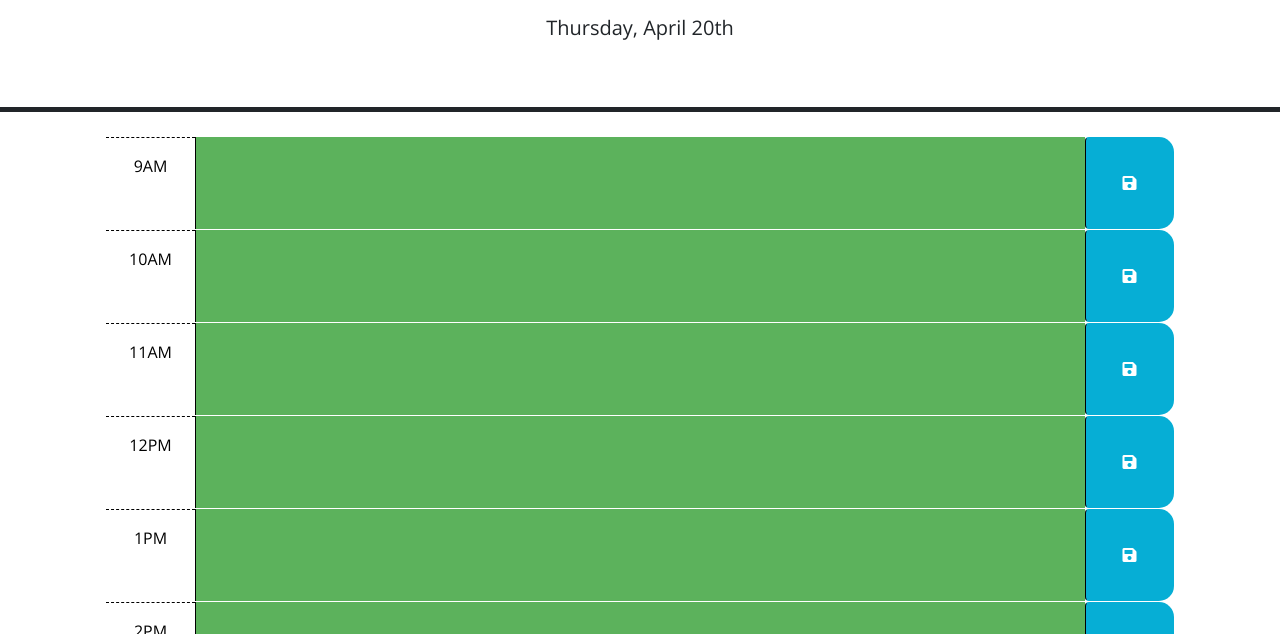
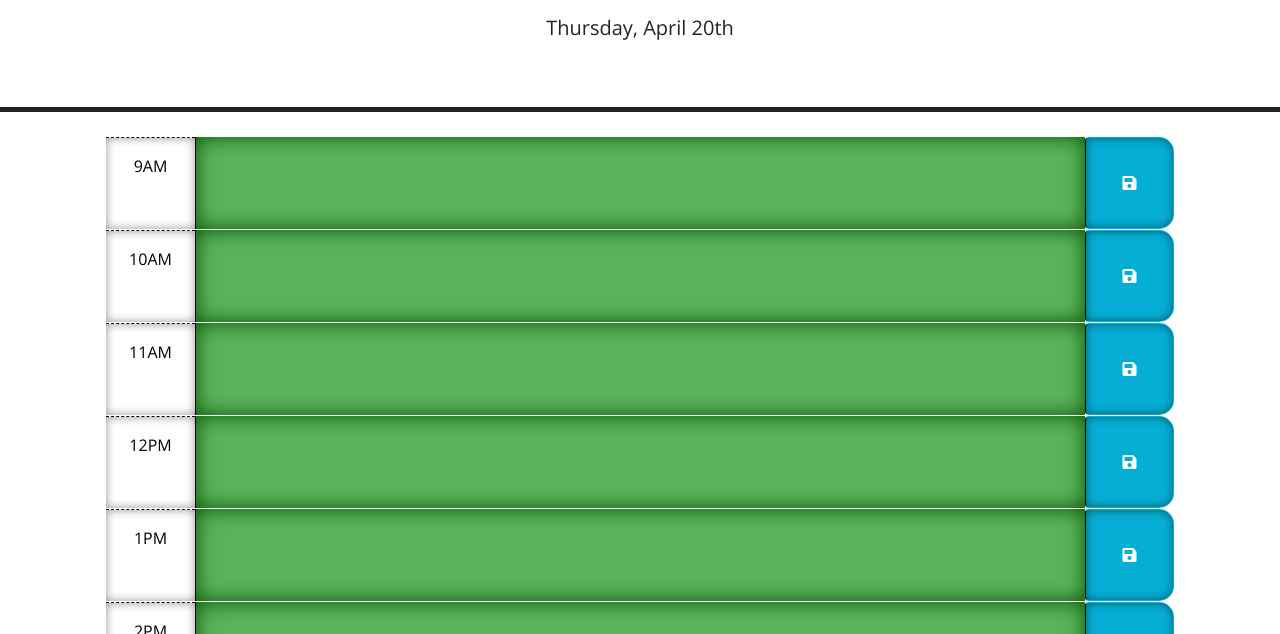
Before and after one commit to Peterksharma/Daily-sceduler, a plain HTML site: page index.html in a window 1280 px wide. Shown: the part 166-800 px from the top of the page. Drawn offline with nearby package versions, Linux system fonts and the light colour scheme.

Commit message:
final updates before submit

```diff
--- a/script.js
+++ b/script.js
@@ -9,10 +9,12 @@ $(function () {
     var startHour = 9; // 9AM
     var endHour = 18; // 6PM
 
+    //for loop to add classes
     for (var hour = startHour; hour < endHour; hour++) {
       var timeBlock = $('<div>').addClass('row time-block').attr('id', 'hour-' + hour);
       var hourLabel = $('<div>').addClass('col-2 col-md-1 hour text-center py-3').text(hourToAmPm(hour));
       var textarea = $('<textarea>').addClass('col-8 col-md-10 description').attr('rows', '3');
+      //getting the text from local storage
       var savedText = localStorage.getItem('hour-' + hour)
       var saveBtn = $('<button>').addClass('btn saveBtn col-2 col-md-1').attr('aria-label', 'save');
       var saveIcon = $('<i>').addClass('fas fa-save').attr('aria-hidden', 'true');
--- a/style.css
+++ b/style.css
@@ -25,24 +25,33 @@ textarea {
 }
 
 .hour {
+  display: flex;
+  justify-content: center;
+  text-align: center;
   background-color: #ffffff;
   color: #000000;
   border-top: 1px dashed #000000;
+  box-shadow: inset 0 0 10px #959595;
 }
 
 .past {
   background-color: #ebe8e8;
   color: black;
+  opacity: 25%;
+  box-shadow: inset 0 0 20px #494949;
+
 }
 
 .present {
   background-color: #e07f7a;
   color: black;
+  box-shadow: inset 0 0 30px #970a02;
 }
 
 .future {
   background-color: #5cb25c;
   color: black;
+  box-shadow: inset 0 0 20px #005700;
 }
 
 .saveBtn {
@@ -50,10 +59,11 @@ textarea {
   border-top-right-radius: 15px;
   border-bottom-right-radius: 15px;
   background-color: #06aed5;
+  box-shadow: inset 0 0 10px #025e72;
   color: white;
 }
 
 .saveBtn i:hover {
   font-size: 20px;
-  transition: all 0.3s ease-in-out;
+  transition: all 0.2s ease-in-out;
 }
```
